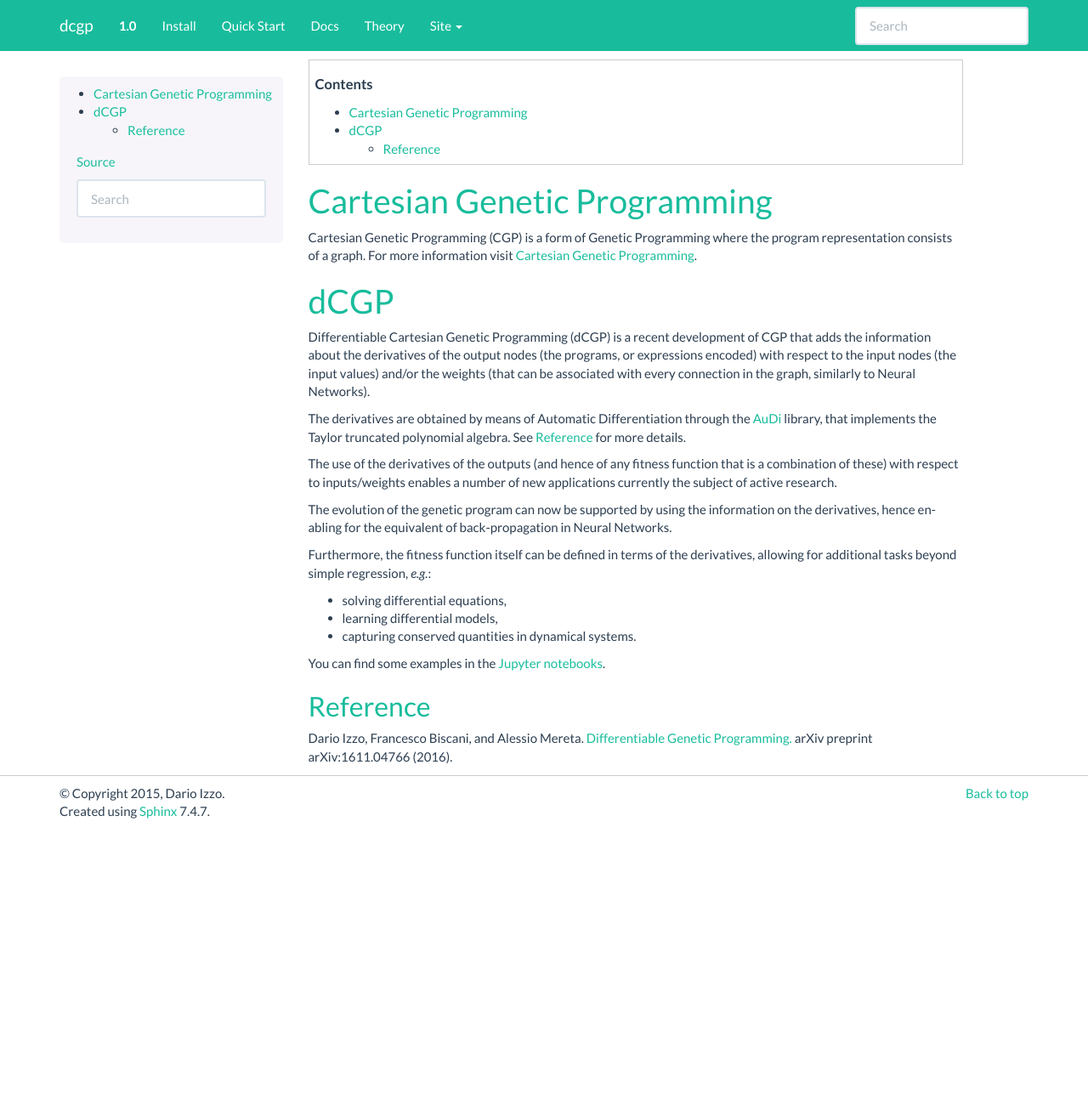
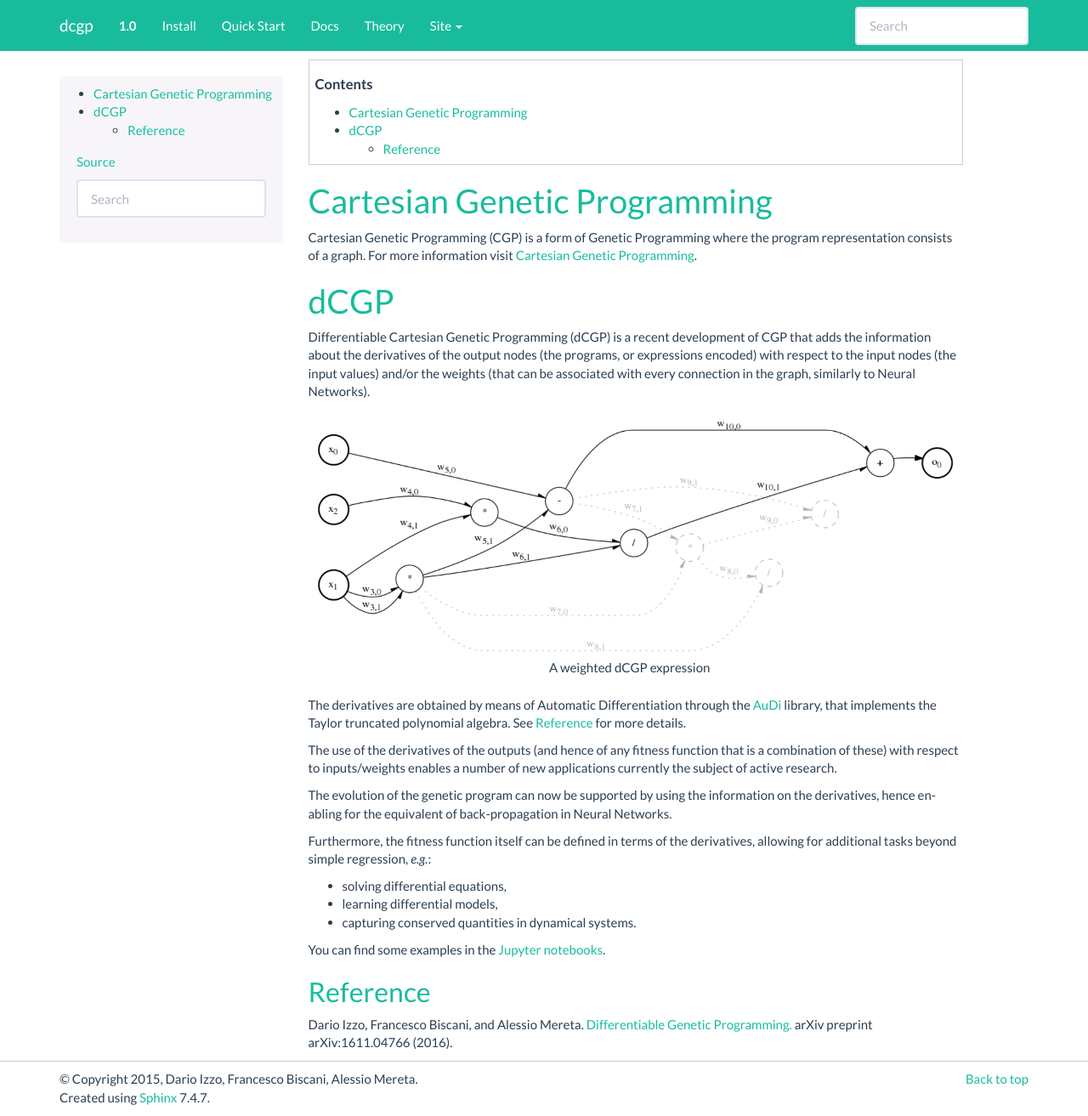
Before and after one commit to darioizzo/dcgp, a Sphinx documentation site: the page built from doc/sphinx/theory.rst, in a window 1280 px wide and 1313 px high. Shown: the whole window at 85% size. Built offline with Sphinx 7.4.7, drawn with Linux system fonts in a browser that asks for light colours.

```diff
--- a/doc/sphinx/conf.py
+++ b/doc/sphinx/conf.py
@@ -62,8 +62,8 @@ master_doc = 'index'
 
 # General information about the project.
 project = 'dCGP'
-copyright = '2015, Dario Izzo'
-author = 'Dario Izzo'
+copyright = '2015, Dario Izzo, Francesco Biscani, Alessio Mereta'
+author = 'Dario Izzo, Alessio Mereta'
 
 # The version info for the project you're documenting, acts as replacement for
 # |version| and |release|, also used in various other places throughout the
--- a/doc/sphinx/docs/index.rst
+++ b/doc/sphinx/docs/index.rst
@@ -3,7 +3,7 @@
 Documentation
 =============
 
-For the C++ library you may also read the `doxygen documentation <http://darioizzo.github.io/dcgp/doxygen/>`_
+For the C++ library you may also read the `doxygen documentation <http://darioizzo.github.io/d-CGP/doxygen/>`_
 
 ------------------------------------------------
 
--- a/doc/sphinx/docs/python_docs.rst
+++ b/doc/sphinx/docs/python_docs.rst
@@ -74,6 +74,8 @@ kernel_gdual_vdouble
 kernel_set
 ^^^^^^^^^^
 
+For a list of the available kernels see :ref:`kernels <kernels>`.
+
 kernel_set_double
 @@@@@@@@@@@@@@@@@
 
--- a/doc/sphinx/theory.rst
+++ b/doc/sphinx/theory.rst
@@ -12,6 +12,13 @@ Differentiable Cartesian Genetic Programming (dCGP) is a recent development of C
 that adds the information about the derivatives of the output nodes (the programs,
 or expressions encoded) with respect to the input nodes (the input values) and/or the
 weights (that can be associated with every connection in the graph, similarly to Neural Networks).
+
+.. figure:: _static/expression_theory.png
+   :alt: weighted dCGP expression
+   :align: center
+   :width: 800px
+
+   A weighted dCGP expression
 
 The derivatives are obtained by means of Automatic Differentiation through the
 `AuDi <http://darioizzo.github.io/audi/>`_ library, that implements the Taylor truncated
```
Also changed, not shown: doc/sphinx/docs/cpp_docs.rst (+28 -0 lines), doc/sphinx/index.rst (+7 -3 lines), doc/sphinx/_static/audi_logo.png (deleted), doc/sphinx/_static/audi_mini_logo.png (deleted), doc/sphinx/_static/audi_mini_logo.svg (deleted), doc/sphinx/_static/expression_home.png (added), doc/sphinx/_static/expression_theory.png (added).
